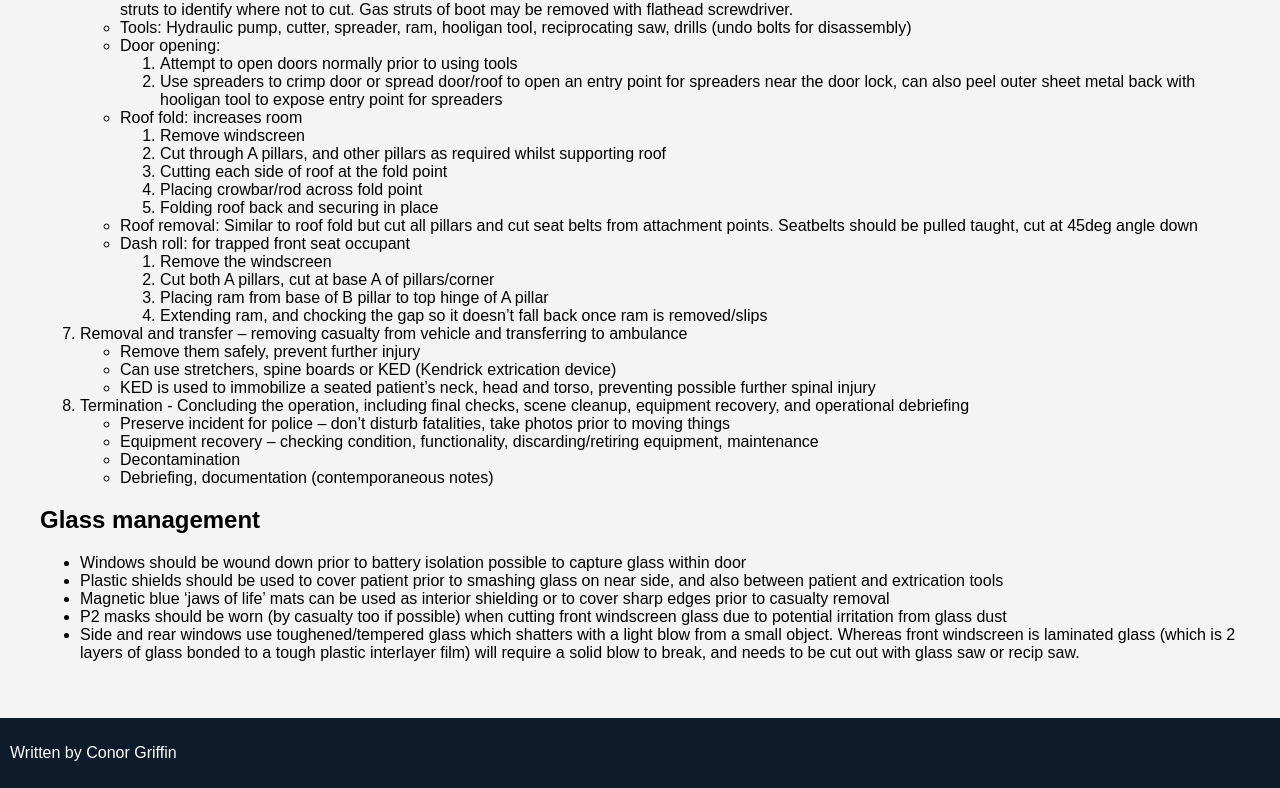
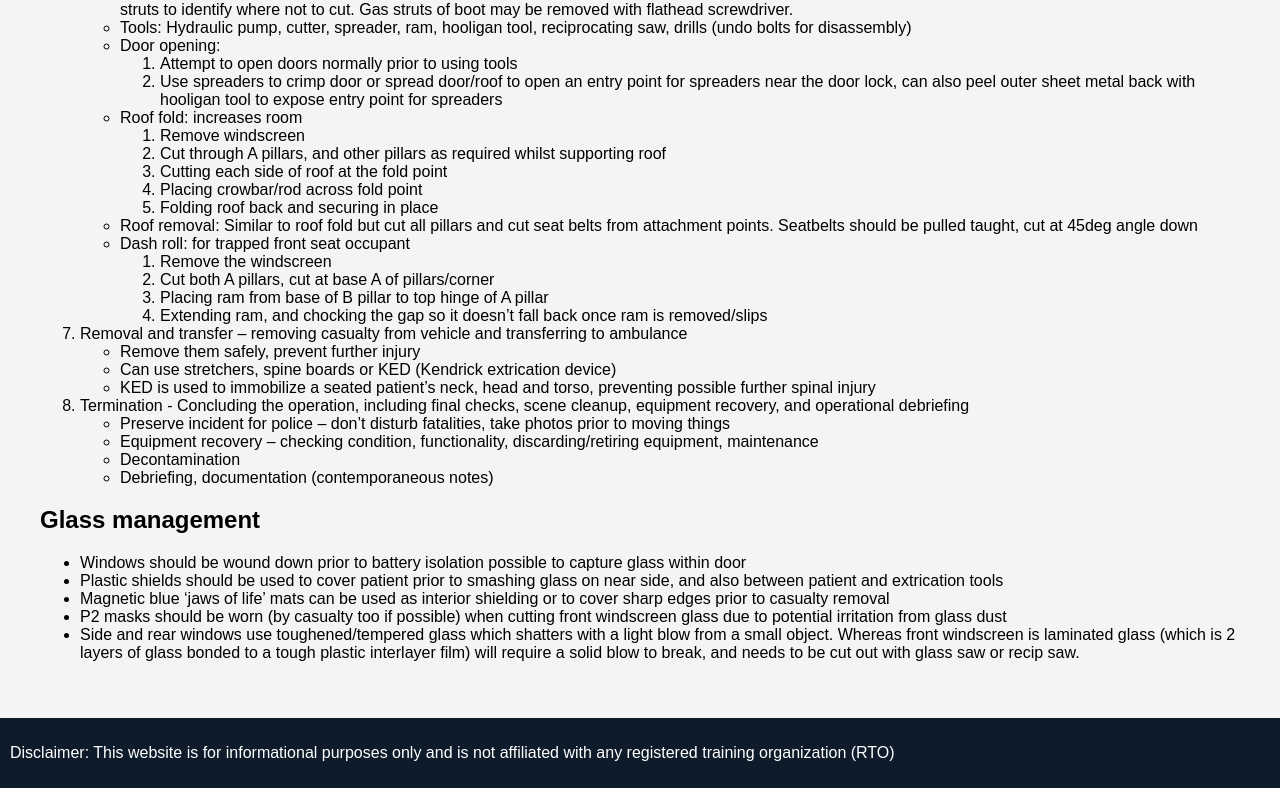
Before and after one commit to Conor-Griffin/ERT, a plain HTML site: page Topics/RoadCrashRescue.html in a window 1280 px wide. Shown: the part 1074-1862 px from the top of the page. Drawn offline with Linux system fonts and the light colour scheme.

Commit message:
Update RoadCrashRescue.html

```diff
--- a/Topics/RoadCrashRescue.html
+++ b/Topics/RoadCrashRescue.html
@@ -132,7 +132,7 @@
 </p>
 </div>
 <footer>
-    <p>Written by Conor Griffin</p>
+    <p>Disclaimer: This website is for informational purposes only and is not affiliated with any registered training organization (RTO)</p>
 </footer>
 
 
```
